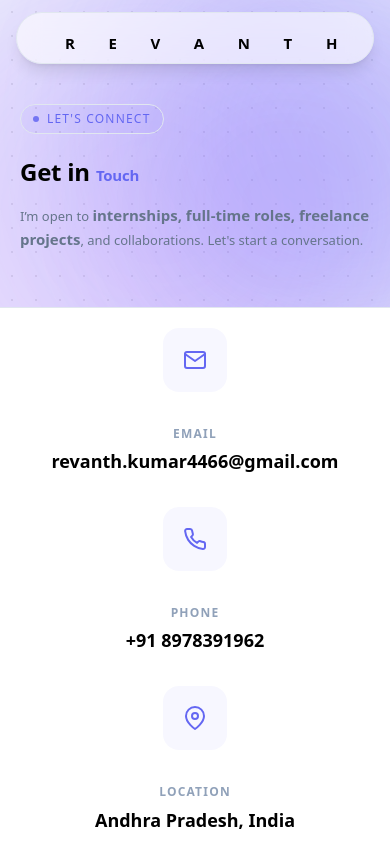
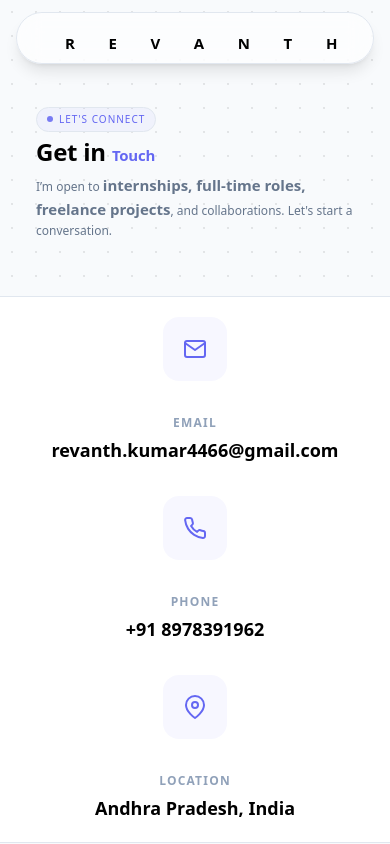
Before and after one commit to RevanthKumar66/My-Portifolio, a Next.js app: page /contact in a window 390 px wide. Shown: the top 844 px of the page. Built offline with nearby package versions, Linux system fonts and the light colour scheme.

Commit message:
completionId: cgen-aafc248923384498bdc84d52fb2ad333
cgen-aafc248923384498bdc84d52fb2ad333

```diff
--- a/src/components/contact/ContactHero.tsx
+++ b/src/components/contact/ContactHero.tsx
@@ -5,12 +5,12 @@ import Image from "next/image";
 
 export default function ContactHero() {
     return (
-        <section className="hero-section relative min-h-[50vh] flex items-center pt-24 pb-12 overflow-hidden bg-slate-50 dark:bg-slate-950 border-b border-slate-200 dark:border-slate-800">
+        <section className="hero-section relative min-h-[auto] md:min-h-[50vh] flex items-center pt-16 md:pt-24 pb-8 md:pb-12 px-4 md:px-0 overflow-hidden bg-slate-50 dark:bg-slate-950 border-b border-slate-200 dark:border-slate-800">
             {/* Optimized Dotted Background Pattern */}
             <div className="absolute inset-0 z-0 bg-[radial-gradient(#8080802e_1px,transparent_1px)] bg-[size:24px_24px]"></div>
             <div className="absolute inset-0 z-0 bg-[radial-gradient(ellipse_60%_50%_at_50%_0%,#00000000_70%,transparent_100%)] dark:bg-[radial-gradient(ellipse_60%_50%_at_50%_0%,#ffffff05_70%,transparent_100%)]"></div>
 
-            {/* 3D Animated Blobs - Enhanced Visibility */}
+            {/* 3D Animated Blobs - Hidden on mobile */}
             <motion.div
                 animate={{
                     x: [0, 80, 0],
@@ -19,7 +19,7 @@ export default function ContactHero() {
                     scale: [1, 1.2, 1]
                 }}
                 transition={{ duration: 20, repeat: Infinity, ease: "linear" }}
-                className="absolute -top-24 -right-24 w-96 h-96 bg-gradient-to-br from-primary/30 to-indigo-500/20 rounded-full blur-[80px] z-0"
+                className="hidden md:block absolute -top-24 -right-24 w-96 h-96 bg-gradient-to-br from-primary/30 to-indigo-500/20 rounded-full blur-[80px] z-0"
             />
             <motion.div
                 animate={{
@@ -29,7 +29,7 @@ export default function ContactHero() {
                     scale: [1, 1.3, 1]
                 }}
                 transition={{ duration: 25, repeat: Infinity, ease: "linear" }}
-                className="absolute -bottom-32 -left-20 w-[500px] h-[500px] bg-gradient-to-tr from-indigo-500/30 to-purple-500/20 rounded-full blur-[100px] z-0"
+                className="hidden md:block absolute -bottom-32 -left-20 w-[500px] h-[500px] bg-gradient-to-tr from-indigo-500/30 to-purple-500/20 rounded-full blur-[100px] z-0"
             />
             <motion.div
                 animate={{
@@ -38,28 +38,28 @@ export default function ContactHero() {
                     x: [0, 30, 0]
                 }}
                 transition={{ duration: 15, repeat: Infinity, ease: "easeInOut" }}
-                className="absolute top-1/4 left-1/3 w-64 h-64 bg-gradient-to-r from-purple-500/20 to-primary/20 rounded-full blur-[70px] z-0"
+                className="hidden md:block absolute top-1/4 left-1/3 w-64 h-64 bg-gradient-to-r from-purple-500/20 to-primary/20 rounded-full blur-[70px] z-0"
             />
 
-            <div className="container mx-auto px-6 md:px-12 max-w-7xl relative z-10">
-                <div className="grid lg:grid-cols-2 gap-10 items-center">
+            <div className="container mx-auto relative z-10">
+                <div className="grid lg:grid-cols-2 gap-6 md:gap-8 lg:gap-10 items-center">
                     {/* Left - Content */}
                     <motion.div
                         initial={{ opacity: 0, y: 30 }}
                         animate={{ opacity: 1, y: 0 }}
                         transition={{ duration: 0.6, delay: 0.2 }}
-                        className="space-y-4 text-left"
+                        className="space-y-3 md:space-y-4 text-left"
                     >
-                        <div className="inline-flex items-center rounded-full border border-primary/20 bg-primary/5 px-3 py-1.5 text-xs font-medium text-primary uppercase tracking-widest mb-2">
-                            <span className="flex h-1.5 w-1.5 rounded-full bg-primary mr-2 animate-pulse"></span>
+                        <div className="inline-flex items-center rounded-full border border-primary/20 bg-primary/5 px-2.5 py-1 text-[10px] md:text-xs font-medium text-primary uppercase tracking-widest mb-1.5 md:mb-2">
+                            <span className="flex h-1.5 w-1.5 rounded-full bg-primary mr-1.5 animate-pulse"></span>
                             Let's Connect
                         </div>
 
-                        <h1 className="text-3xl md:text-4xl lg:text-5xl font-bold tracking-tight mb-2">
+                        <h1 className="text-2xl md:text-3xl lg:text-4xl xl:text-5xl font-bold tracking-tight mb-1.5 md:mb-2">
                             Get in <span className="text-primary">Touch</span>
                         </h1>
 
-                        <p className="text-sm md:text-base text-muted-foreground leading-relaxed max-w-xl">
+                        <p className="text-xs md:text-sm lg:text-base text-muted-foreground leading-relaxed max-w-xl">
                             I’m open to <span className="text-foreground font-semibold">internships, full-time roles, freelance projects</span>, and collaborations. Let's start a conversation.
                         </p>
                     </motion.div>
```
